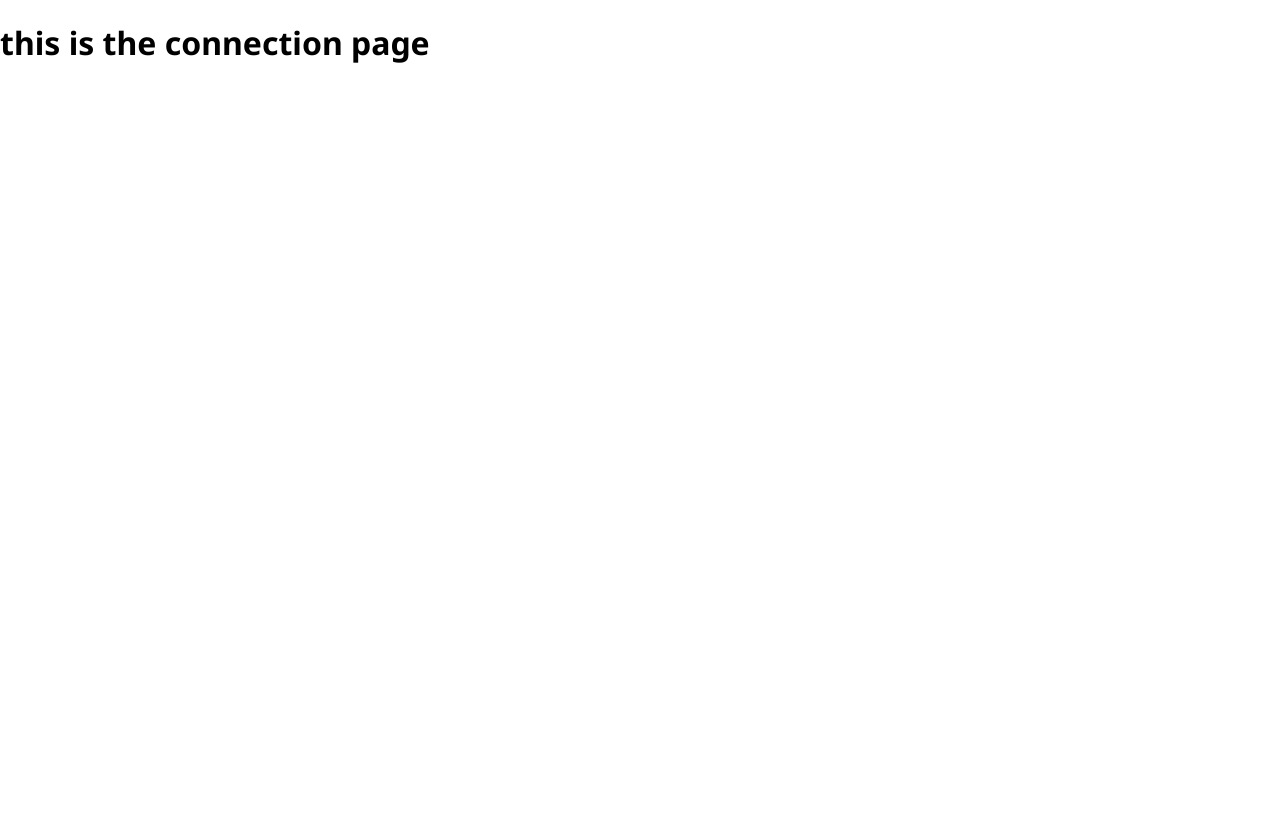
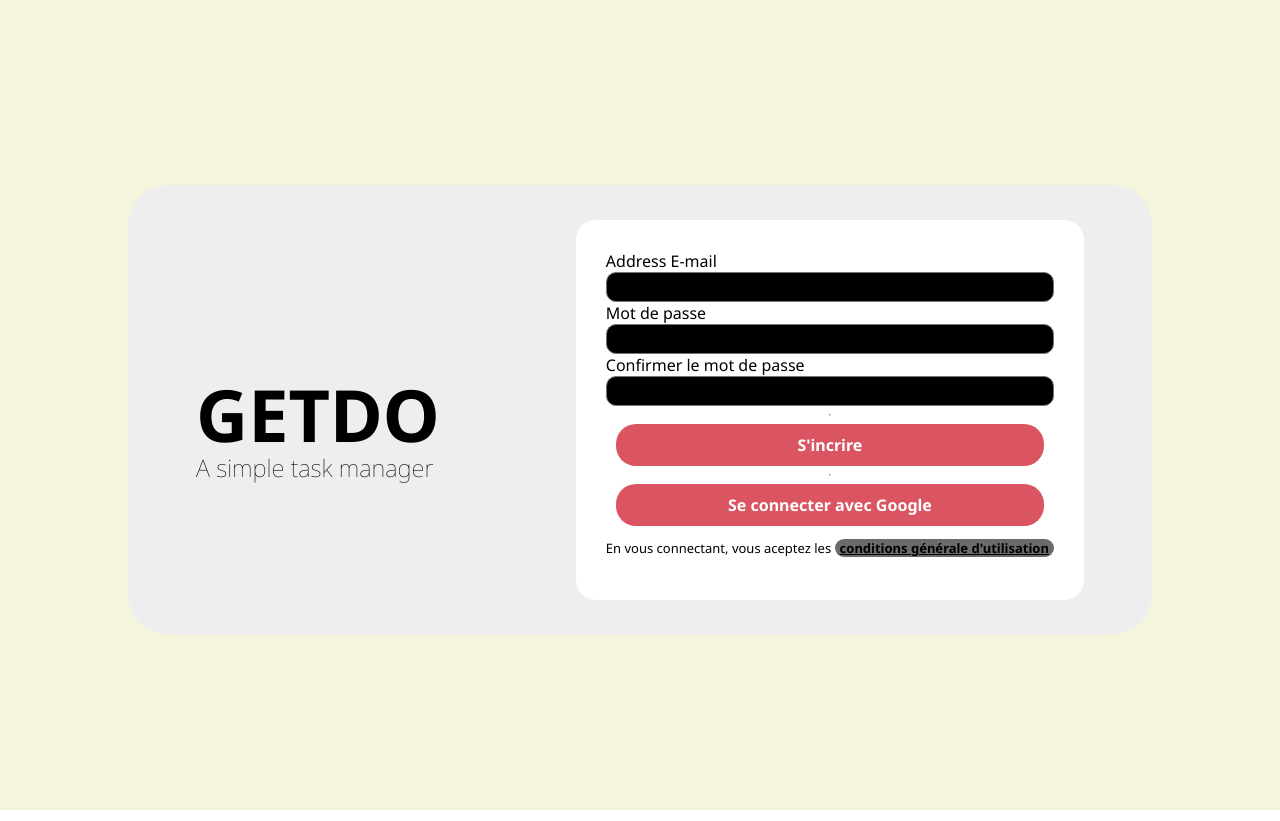
Before and after one commit to NkABO074/GETDO, a Vue app in the folder GETDO/: page /connection in a window 1280 px wide. Built offline with nearby package versions, Linux system fonts and the light colour scheme.

Commit message:
massive modifications commit

```diff
--- a/GETDO/src/assets/base.css
+++ b/GETDO/src/assets/base.css
@@ -49,4 +49,5 @@
 
 * {
   font-family: 'Noto Sans', sans-serif;
+  color: var(--default-text-color);
 }
--- a/GETDO/src/assets/main.css
+++ b/GETDO/src/assets/main.css
@@ -19,6 +19,7 @@ html, body {
   font-size: 16px;
   font-weight: bold;
   text-decoration: none;
+  text-align: center;
 }
 
 /* .fancyButton:hover {
@@ -36,6 +37,24 @@ html, body {
   font-weight: bold;
 }
 
+.links {
+  background-color: #6b6b6b;
+  border-radius: 20px;
+  border-style: none;
+  padding: 0 5px 0 5px;
+  font-size: 13px;
+  font-weight: bold;
+}
+
+.error {
+  background-color: #9200009d;
+  border-radius: 20px;
+  border-style: none;
+  padding: 2px 5px 2px 5px;
+  font-size: 13px;
+  font-weight: bold;
+}
+
 
 .page-container {
   background-color: var(--background-color);
--- a/GETDO/src/views/ConnectionVue.vue
+++ b/GETDO/src/views/ConnectionVue.vue
@@ -1,9 +1,113 @@
-<script setup>
-</script>
+<script setup></script>
 
 <template>
-  <h1>this is the connection page</h1>
+    <div class="page-container">
+      <div class="box-container">
+        <div class="getdo-conatianer">
+          <h1>GETDO</h1>
+          <h2>A simple task manager</h2>
+        </div>
+        <form class="form-container" action="">
+          <label for="email_input">Address E-mail</label>
+          <input type="email" name="email" id="email_input" />
+
+          <label for="pswrd_input">Mot de passe</label>
+          <input type="password" name="email" id="pswrd_input" />
+
+          <label for="pswrd_confirm_input">Confirmer le mot de passe</label>
+          <input type="password" name="email" id="pswrd_confirm_input" />
+          <hr>
+          <RouterLink to="/home" class="fancyButton"> S'incrire</RouterLink>
+          <hr>
+          <RouterLink to="/home" class="fancyButton"> Se connecter avec Google</RouterLink>
+          <p class="TOS_indication">En vous connectant, vous aceptez les <RouterLink class="links"> conditions générale d'utilisation </RouterLink> </p>
+        </form>
+      </div>
+    </div>
 </template>
 
 <style scoped>
+h1,
+h2,
+label {
+  color: var(--default-text-color);
+}
+
+h1 {
+  font-size: 72px;
+}
+
+h2 {
+  margin-top: -60px;
+  font-size: 24px;
+  font-weight: lighter;
+}
+
+.page-container {
+  display: flex;
+  justify-content: center;
+  align-items: center;
+}
+
+.box-container {
+  display: flex;
+  flex-direction: row;
+  background-color: var(--box-bg-color);
+  margin: 25px;
+  border-radius: 40px;
+  justify-content: space-around;
+  align-items: center;
+  width: 1024px;
+  height: 450px;
+}
+
+.form-container {
+  display: flex;
+  flex-direction: column;
+  background-color: var(--default-color);
+  padding: 30px;
+  border-radius: 20px;
+}
+
+.getdo-conatianer {
+  overflow:hidden;
+}
+
+.TOS_indication {
+  font-size: 13px;
+}
+
+input {
+  background-color: var(--pitch-dark);
+  border: 1px solid var(--deap-gray);
+  padding: 5px;
+  color: var(--clear-default);
+  border-radius: 10px;
+}
+
+@media (max-width: 767px) {
+  h1 {
+    font-size: 36px;
+  }
+
+  h2 {
+    font-size: 18px;
+    margin-top: -30px;
+  }
+
+  .box-container {
+    flex-direction: column;
+    width: 90%;
+    height: auto;
+    margin: 15px;
+  }
+
+  .form-container {
+    padding: 15px;
+  }
+
+  input {
+    padding: 8px;
+  }
+}
 </style>
--- a/GETDO/src/views/InscriptionVue.vue
+++ b/GETDO/src/views/InscriptionVue.vue
@@ -16,6 +16,11 @@
 
           <label for="pswrd_confirm_input">Confirmer le mot de passe</label>
           <input type="password" name="email" id="pswrd_confirm_input" />
+          <hr>
+          <RouterLink to="/home" class="fancyButton"> S'incrire</RouterLink>
+          <hr>
+          <RouterLink to="/home" class="fancyButton"> Se connecter avec Google</RouterLink>
+          <p class="TOS_indication">En vous connectant, vous aceptez les <RouterLink class="links"> conditions générale d'utilisation </RouterLink> </p>
         </form>
       </div>
     </div>
@@ -37,20 +42,39 @@ h2 {
   font-size: 24px;
   font-weight: lighter;
 }
+
+.page-container {
+  display: flex;
+  justify-content: center;
+  align-items: center;
+}
+
 .box-container {
   display: flex;
   flex-direction: row;
   background-color: var(--box-bg-color);
   margin: 25px;
-  padding: 10px;
-  border-radius: 20px;
-  justify-content:center;
+  border-radius: 40px;
+  justify-content: space-around;
   align-items: center;
+  width: 1024px;
+  height: 450px;
 }
 
 .form-container {
   display: flex;
   flex-direction: column;
+  background-color: var(--default-color);
+  padding: 30px;
+  border-radius: 20px;
+}
+
+.getdo-conatianer {
+  overflow:hidden;
+}
+
+.TOS_indication {
+  font-size: 13px;
 }
 
 input {
@@ -60,4 +84,30 @@ input {
   color: var(--clear-default);
   border-radius: 10px;
 }
+
+@media (max-width: 767px) {
+  h1 {
+    font-size: 36px;
+  }
+
+  h2 {
+    font-size: 18px;
+    margin-top: -30px;
+  }
+
+  .box-container {
+    flex-direction: column;
+    width: 90%;
+    height: auto;
+    margin: 15px;
+  }
+
+  .form-container {
+    padding: 15px;
+  }
+
+  input {
+    padding: 8px;
+  }
+}
 </style>
```
Lines whose indentation alone changed are shown as unchanged.
